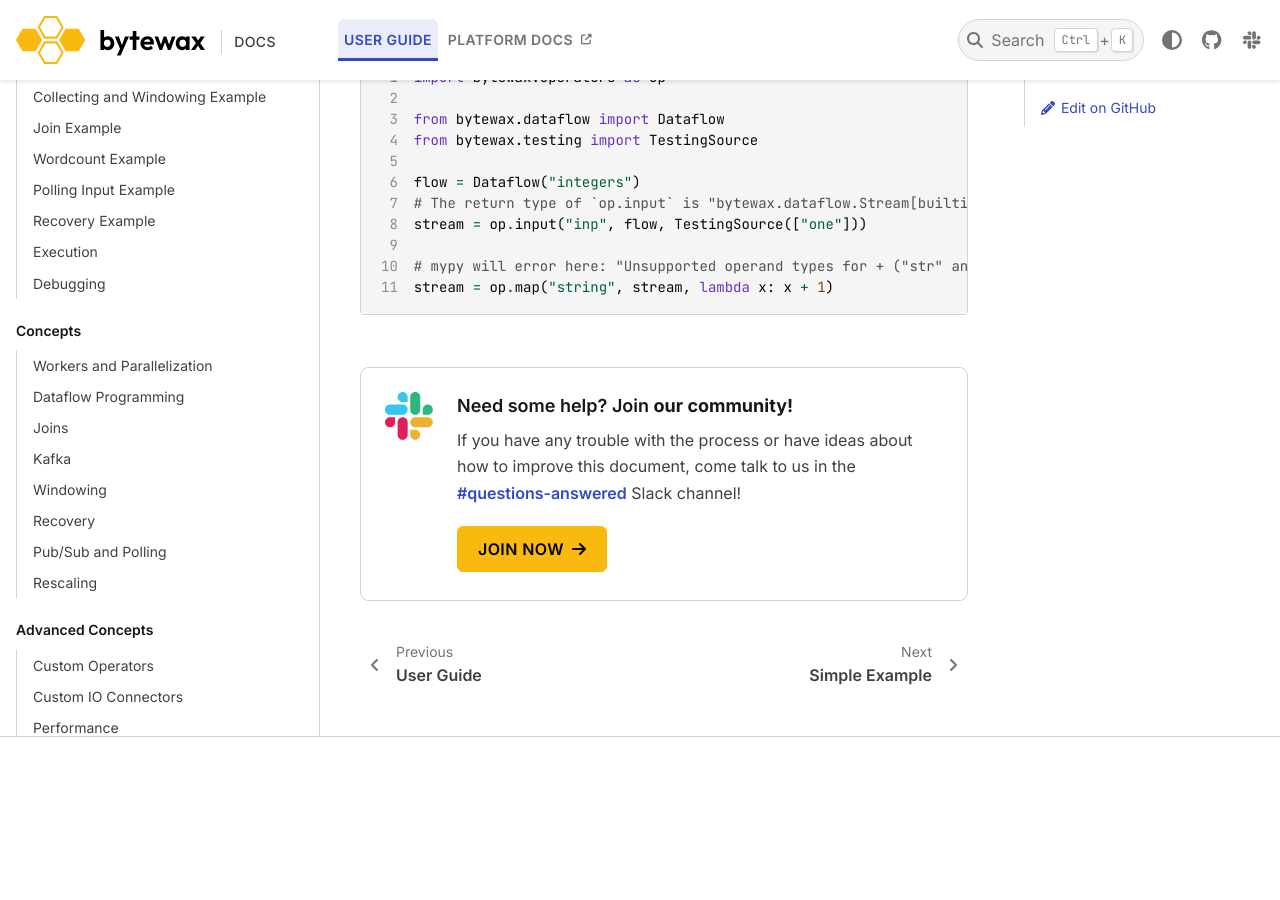
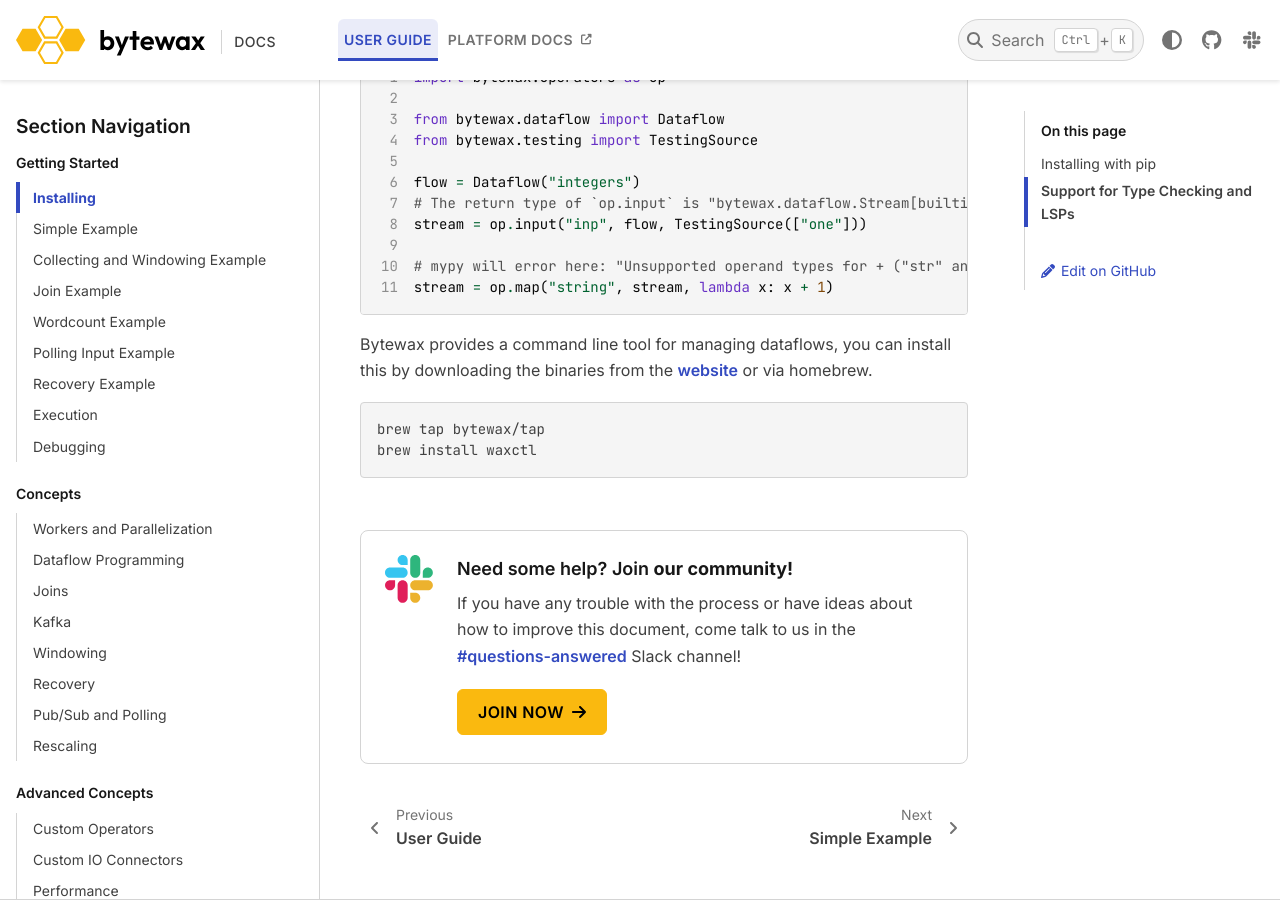
Before and after one commit to bytewax/bytewax, a Sphinx documentation site: the page built from docs/guide/getting-started/installing.md, in a window 1280 px wide and 900 px high, scrolled down 980 px. Built offline with Sphinx 7.4.7 and the PyData theme 0.15.4, drawn with Linux system fonts in a browser that asks for light colours; pages that are not in the unit, such as notebooks, are missing from menus; before the commit the page ends 1717 px from its top, so only the background shows below that.

Commit message:
more waxctl

````diff
--- a/docs/guide/getting-started/installing.md
+++ b/docs/guide/getting-started/installing.md
@@ -56,3 +56,12 @@
 # mypy will error here: "Unsupported operand types for + ("str" and "int")"
 stream = op.map("string", stream, lambda x: x + 1)
 ```
+
+Bytewax provides a command line tool for managing dataflows, you
+can install this by downloading the binaries from the
+[website](https://www.bytewax.io/waxctl) or via homebrew.
+
+```shell
+brew tap bytewax/tap
+brew install waxctl
+```
````
Also changed, not shown: docs/guide/deployment/overview.md (+2 -2 lines), docs/guide/deployment/waxctl-aws.md (+1 -0 lines), docs/guide/deployment/waxctl-gcp.md (+1 -0 lines), docs/guide/index.md (+1 -0 lines).
